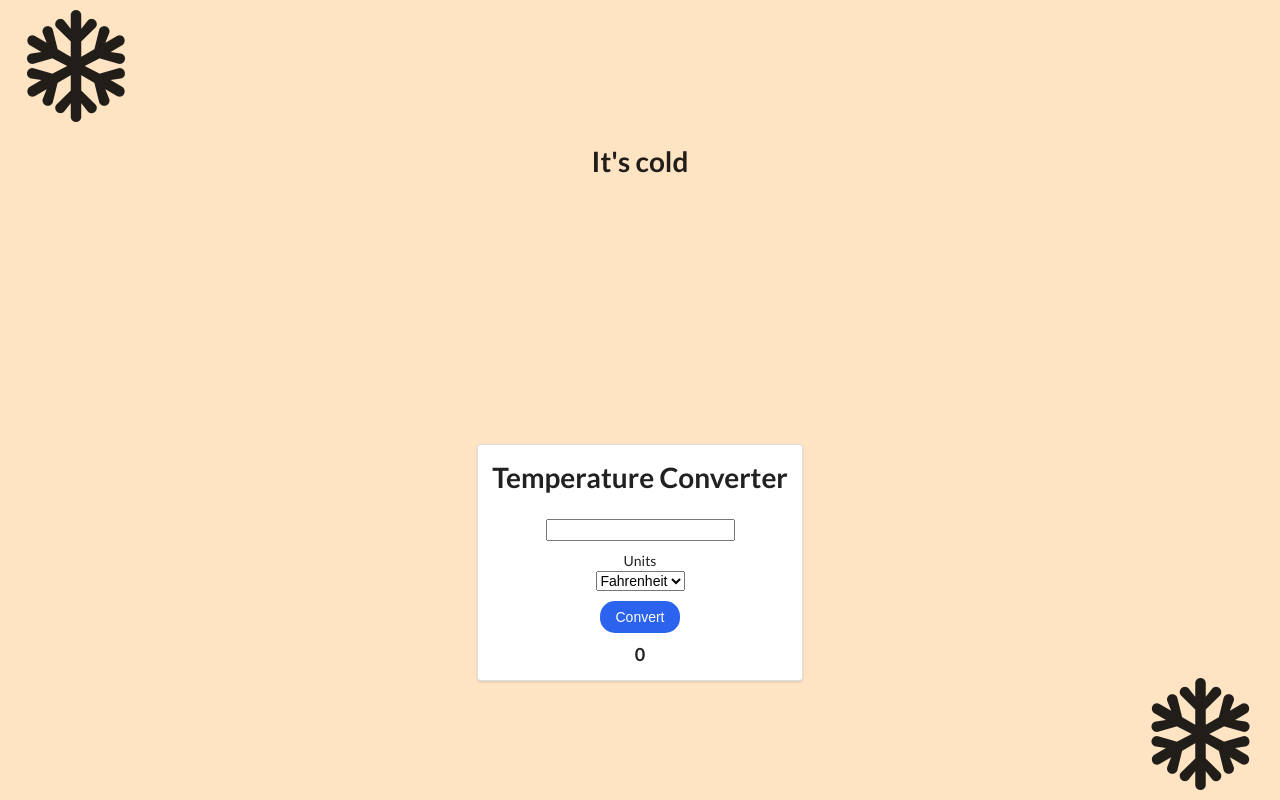
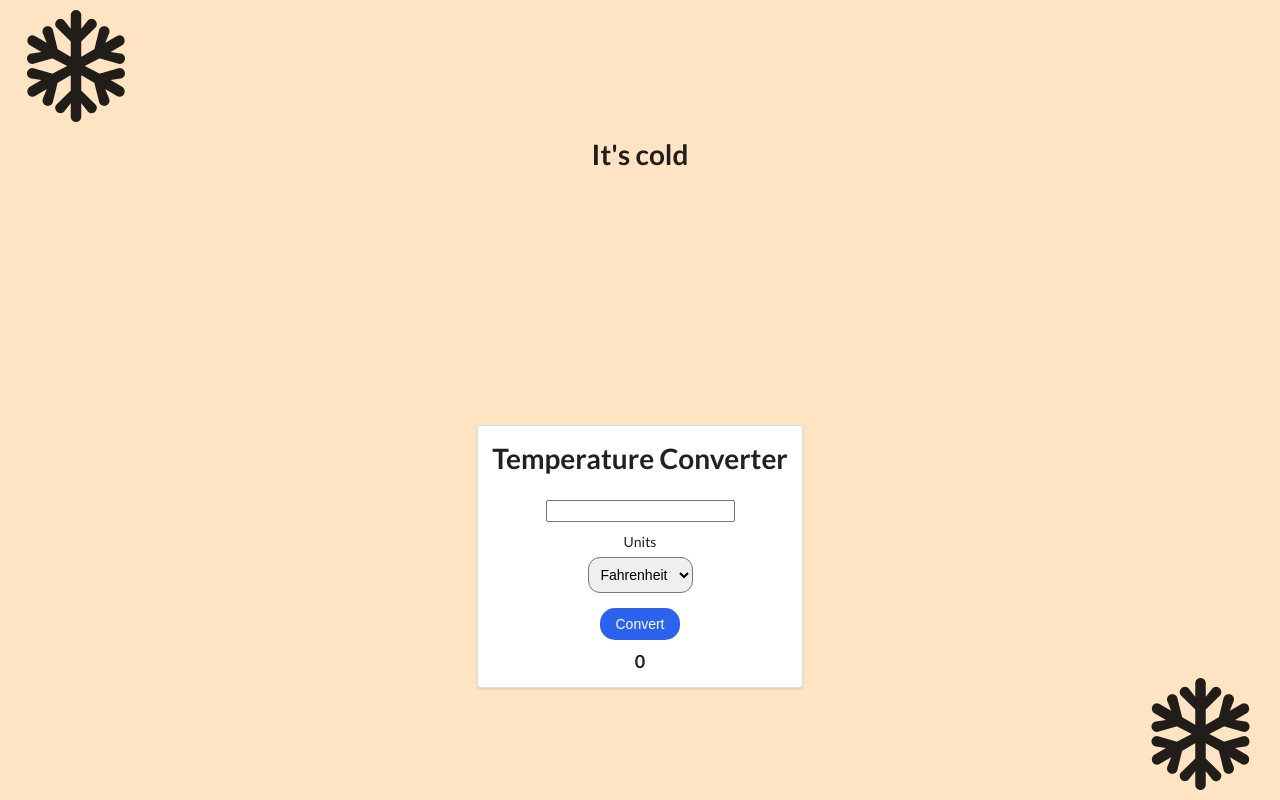
Before and after one commit to Roman4u/my-tempapp, a React (Create React App) app: page / in a window 1280 px wide. Built offline with nearby package versions, Linux system fonts and the light colour scheme.

Commit message:
feat: select styling

```diff
--- a/src/components/tempapp.css
+++ b/src/components/tempapp.css
@@ -42,6 +42,12 @@
     right: 10px;
 }
 
+select {
+    margin: 5px;
+    padding: 8px;
+    border-radius: 12px;
+}
+
 .button {
     display: inline-block;
     margin: 10px;
```
